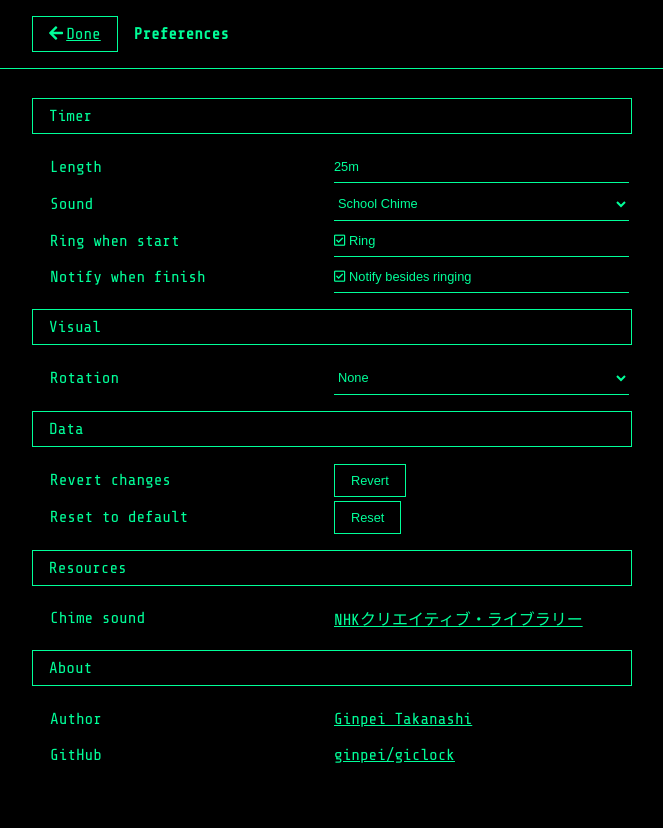
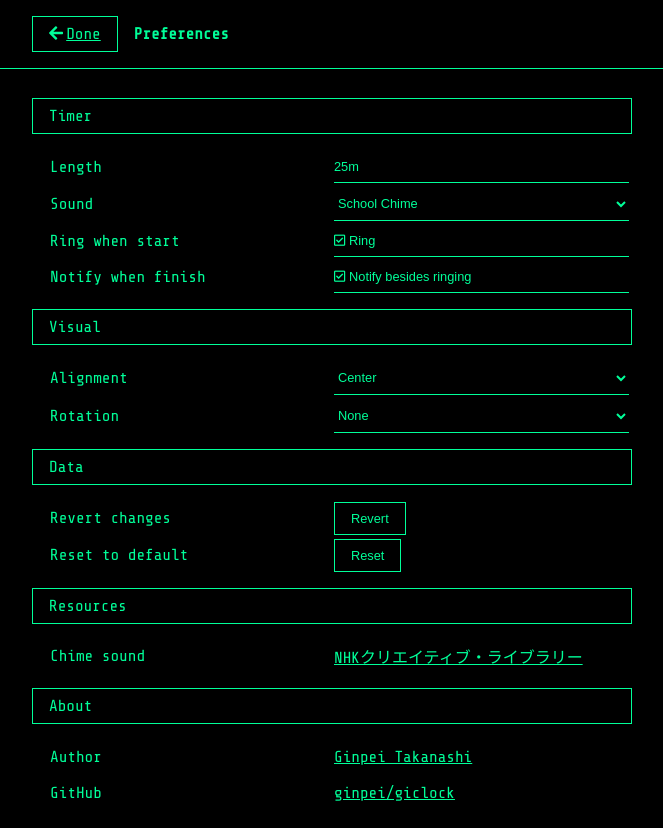
Before and after one commit to ginpei/giclock, a Nuxt app: page /preferences in a window 1280 px wide. Shown: the whole page, without its empty margins (308-971 px from the left). Before the commit the page ends 800 px from the top, so only its background shows below. Built offline with nearby package versions, Linux system fonts and the light colour scheme.

Commit message:
option for IOS

```diff
--- a/pages/index.vue
+++ b/pages/index.vue
@@ -1,5 +1,5 @@
 <template lang="pug">
-  section.container.pinCenter(:class="className")
+  section.container(:class="className")
     div.layoutBox.pinCenter(:style="layoutBoxStyle")
       AnalogClock.analogClock(:now="now")
     div.layoutBox.multiPanel(:style="layoutBoxStyle")
@@ -31,6 +31,7 @@ export default {
 
   data () {
     return {
+      alignment: '',
       initialized: false,
       length: '',
       now: new Date(),
@@ -43,6 +44,7 @@ export default {
     className () {
       return {
         cloak: !this.initialized,
+        '--center': this.alignment === 'center',
       }
     },
 
@@ -76,6 +78,7 @@ export default {
     },
 
     ...mapState('preferences', [
+      'alignment',
       'notifyWhenFinish',
       'ringWhenStart',
       'soundName',
@@ -115,6 +118,7 @@ export default {
 
     loadPreferences () {
       this.$store.dispatch('preferences/load')
+      this.alignment = this.$store.state.preferences.alignment
       this.length = this.$store.state.preferences.length
       this.rotation = this.$store.state.preferences.rotation
     },
@@ -218,6 +222,11 @@ export default {
   min-height: 100vh
   opacity: 1
   transition: opacity 1s
+  align-items: center
+  display: flex
+
+  &.--center
+    justify-content: center
 
   @media (orientation: portrait)
     &
--- a/pages/preferences.vue
+++ b/pages/preferences.vue
@@ -14,6 +14,10 @@
         SettingCheckbox(:model.sync="notifyWhenFinish") Notify besides ringing
 
     SettingTable(heading="Visual")
+      SettingColumn(title="Alignment")
+        select.SettingLayout-input(v-model="alignment")
+          option(value="center") Center
+          option(value="top") Top
       SettingColumn(title="Rotation")
         select.SettingLayout-input(v-model="rotation")
           option(value="none") None
@@ -55,10 +59,12 @@ export default {
 
   data () {
     return {
+      alignment: '',
       length: '',
       notifyWhenFinish: false,
       ringWhenStart: false,
       rotation: '',
+      pastAlignment: '',
       pastLength: '',
       pastNotifyWhenFinish: false,
       pastRingWhenStart: false,
@@ -83,6 +89,7 @@ export default {
   methods: {
     save () {
       const data = {
+        alignment: this.alignment,
         initialized: false,
         length: this.length,
         notifyWhenFinish: this.notifyWhenFinish,
@@ -95,6 +102,7 @@ export default {
 
     load () {
       this.$store.dispatch('preferences/load')
+      this.alignment = this.$store.state.preferences.alignment
       this.length = this.$store.state.preferences.length
       this.notifyWhenFinish = this.$store.state.preferences.notifyWhenFinish
       this.ringWhenStart = this.$store.state.preferences.ringWhenStart
@@ -102,6 +110,7 @@ export default {
       this.soundName = this.$store.state.preferences.soundName
 
       if (!this.initialized) {
+        this.pastAlignment = this.$store.state.preferences.alignment
         this.pastLength = this.$store.state.preferences.length
         this.pastNotifyWhenFinish = this.$store.state.preferences.notifyWhenFinish
         this.pastRingWhenStart = this.$store.state.preferences.ringWhenStart
@@ -126,6 +135,7 @@ export default {
     },
 
     revert_onClick (event) {
+      this.alignment = this.pastAlignment
       this.length = this.pastLength
       this.notifyWhenFinish = this.pastNotifyWhenFinish
       this.rotation = this.pastRotation
--- a/store/preferences.js
+++ b/store/preferences.js
@@ -1,5 +1,6 @@
 export const state = () => {
   return {
+    alignment: 'center',
     bgColor: '#000',
     fgColor: '#0f9',
     length: '25m',
@@ -28,6 +29,10 @@ export const getters = {
 }
 
 export const mutations = {
+  setAlignment (state, alignment) {
+    state.alignment = alignment
+  },
+
   setLength (state, length) {
     state.length = length
   },
@@ -61,6 +66,7 @@ export const actions = {
       const preferences = JSON.parse(json)
 
       const {
+        alignment = 'center',
         length = '25m',
         notifyWhenFinish = true,
         ringWhenStart = true,
@@ -68,6 +74,7 @@ export const actions = {
         soundName = 'schoolChime',
       } = preferences
 
+      commit('setAlignment', alignment)
       commit('setLength', length)
       commit('setNotifyWhenFinish', notifyWhenFinish)
       commit('setRingWhenStart', ringWhenStart)
@@ -83,6 +90,7 @@ export const actions = {
 
   save ({ state, commit }, preferences) {
     const {
+      alignment,
       length,
       notifyWhenFinish,
       ringWhenStart,
@@ -90,6 +98,7 @@ export const actions = {
       soundName,
     } = preferences
     const data = {
+      alignment,
       length,
       notifyWhenFinish,
       ringWhenStart,
@@ -97,6 +106,7 @@ export const actions = {
       soundName,
     }
 
+    commit('setAlignment', alignment)
     commit('setLength', length)
     commit('setNotifyWhenFinish', notifyWhenFinish)
     commit('setRingWhenStart', ringWhenStart)
```
